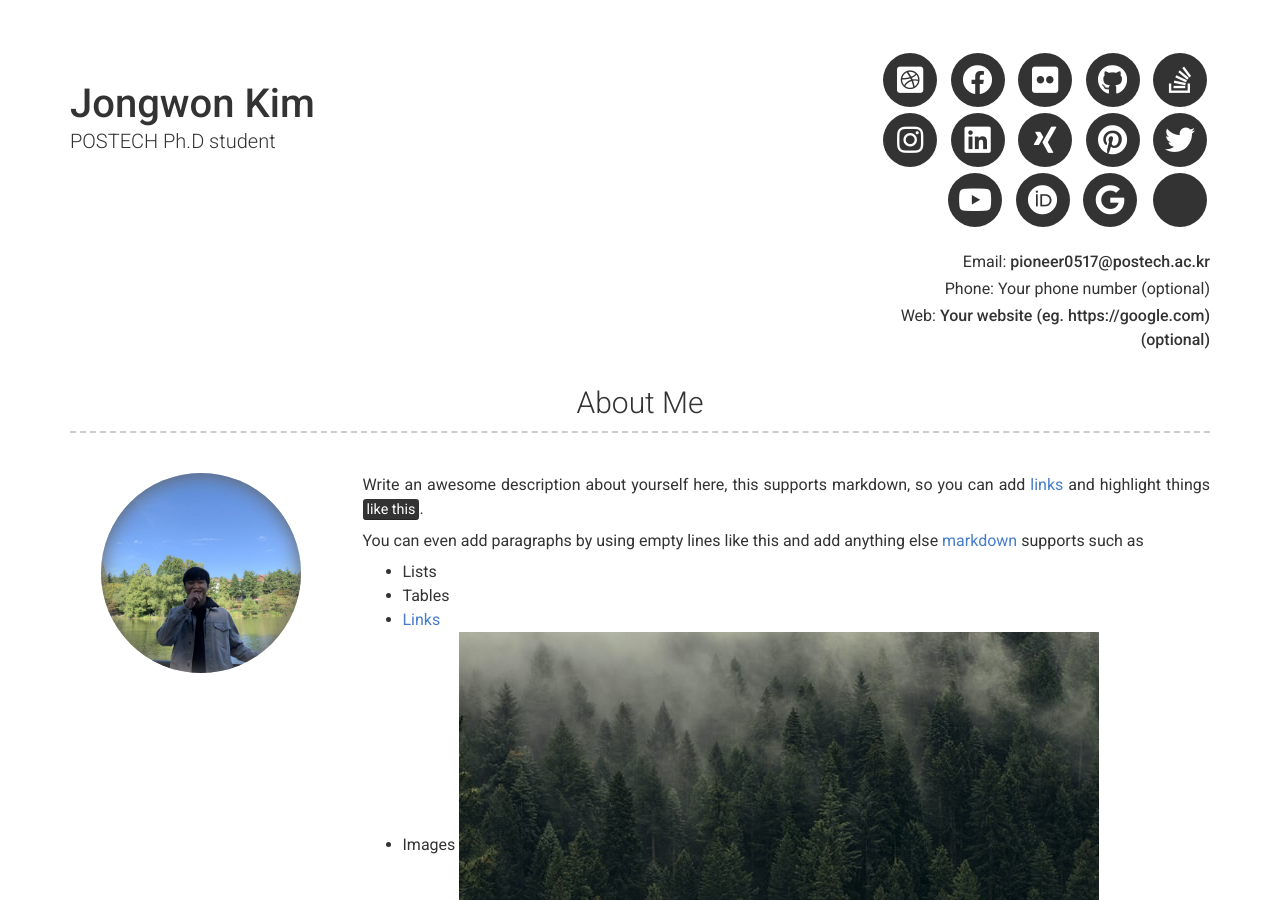
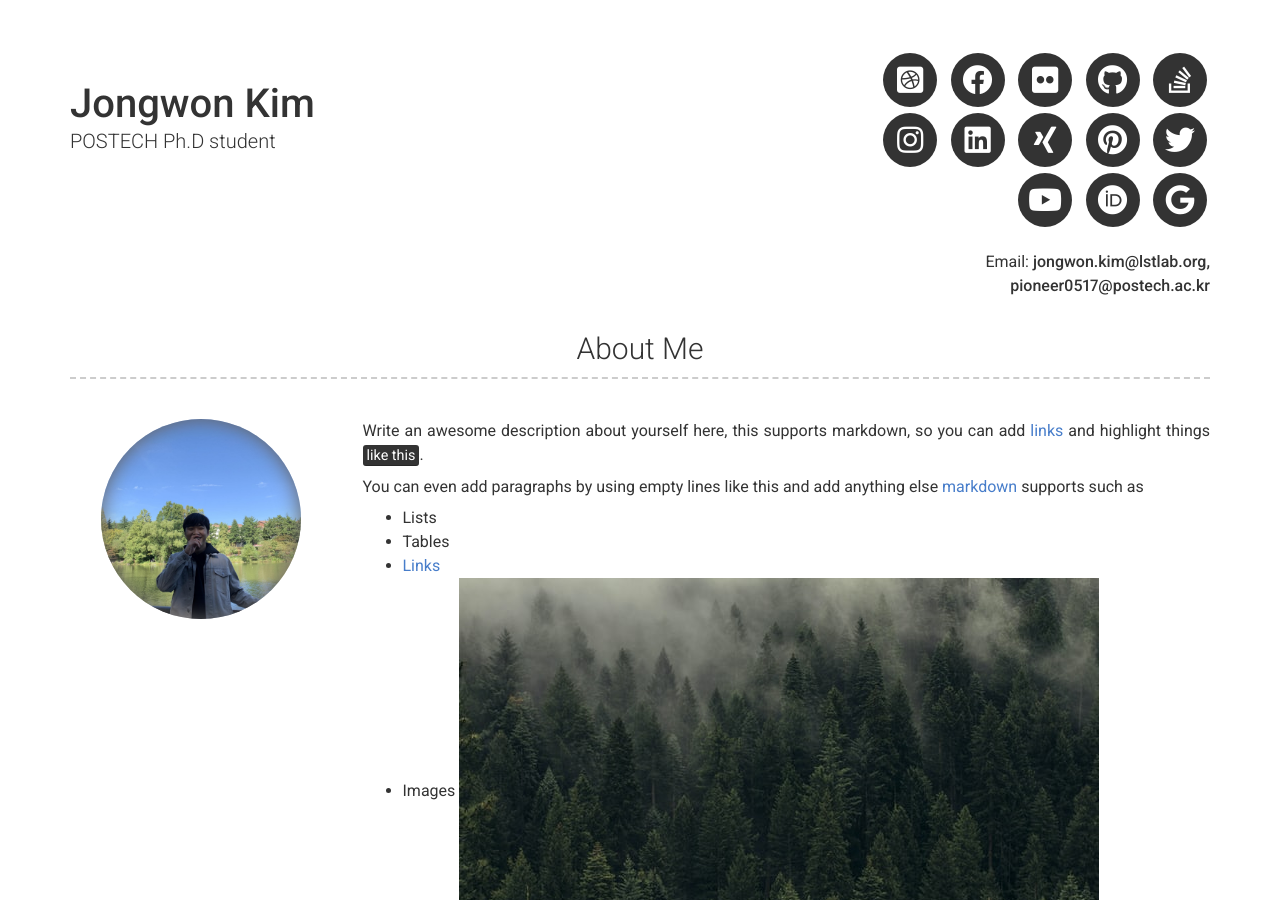
Before and after one commit to jongwonKim-1997/CV, a Jekyll site: the page built from index.md, in a window 1280 px wide and 900 px high. Built offline with Jekyll 4.4.1, drawn with Linux system fonts in a browser that asks for light colours; nearby versions of some CDN libraries; some of the changed text lies outside the part shown.

Commit message:
Update _config.yml

```diff
--- a/_config.yml
+++ b/_config.yml
@@ -8,12 +8,8 @@ version: 2
 # Personal info
 name: Jongwon Kim
 title: POSTECH Ph.D student
-email:  pioneer0517@postech.ac.kr
+email:  jongwon.kim@lstlab.org, pioneer0517@postech.ac.kr
 # email_title: Email (Email title override)
-phone: Your phone number (optional)
-# phone_title: Phone (Phone title override)
-website: Your website (eg. https://google.com)(optional)
-# website_title: Web (Website title override)
 
 # Dark Mode (true/false/never)
 darkmode: false
@@ -34,10 +30,10 @@ orcid_username: 0000-0000-0000-0000
 googlescholar_username: D847cGsAAAAJ
 
 # Additional icon links
-additional_links:
-- title: Link name
-  icon: Font Awesome brand icon name (eg. fab fa-twitter) (https://fontawesome.com/icons?d=gallery&s=brands&m=free)
-  url: Link url (eg. https://google.com)
+# additional_links:
+#- title: Link name
+#  icon: Font Awesome brand icon name (eg. fab fa-twitter) (https://fontawesome.com/icons?d=gallery&s=brands&m=free)
+#  url: Link url (eg. https://google.com)
 # - title: another link
 #   icon: font awesome brand icon name (eg. fab fa-twitter) (https://fontawesome.com/icons?d=gallery&s=brands&m=free)
 #   url: Link url (eg. https://google.com)
```
